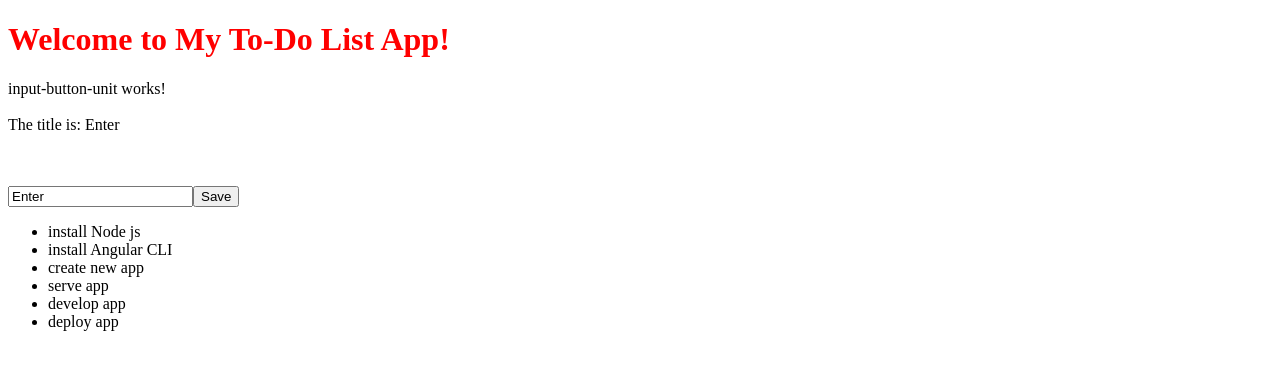
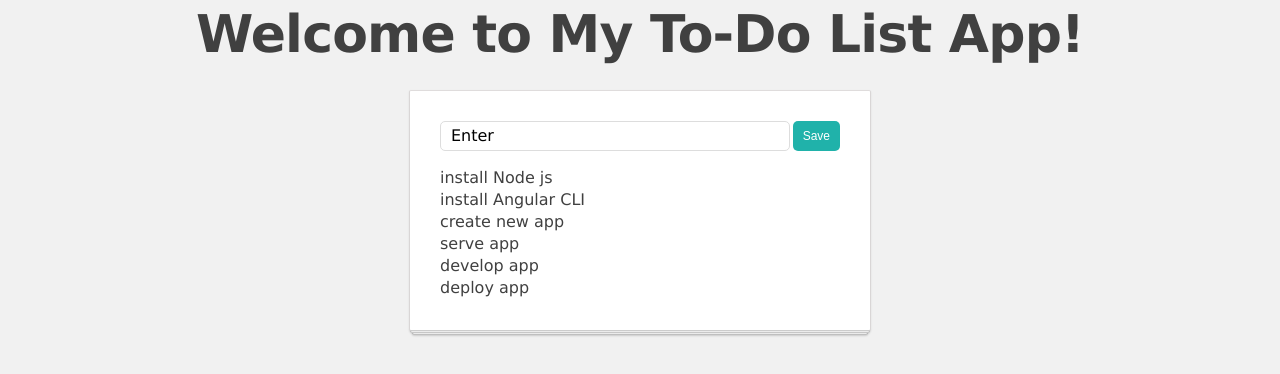
Before and after one commit to DjihaneB/Angular-Tuto, an Angular app: page / in a window 1280 px wide. Shown: the top 374 px of the page. Built offline with nearby package versions, Linux system fonts and the light colour scheme.

Commit message:
Add Style

```diff
--- a/src/app/app.component.html
+++ b/src/app/app.component.html
@@ -1,5 +1,5 @@
-<h1>
+<div class="app-title">
   Welcome to {{ title }}!
-</h1>
+</div>
 
 <app-list-manager></app-list-manager>
--- a/src/app/app.component.scss
+++ b/src/app/app.component.scss
@@ -1,3 +1,18 @@
-h1{
-    color:red;
-}
+.todo-item {
+    padding: 10px 0;
+    border-top: solid 1px #ddd;
+    min-height: 30px;
+    line-height: 30px;
+    display: flex;
+    justify-content: space-between;
+  }
+
+  .todo-checkbox {
+    flex-shrink: 0;
+    margin: auto 1ex auto 0;
+  }
+
+  .todo-title {
+    flex-grow: 1;
+    padding-left: 11px;
+  }
--- a/src/app/input-button-unit/input-button-unit.component.html
+++ b/src/app/input-button-unit/input-button-unit.component.html
@@ -1,15 +1,9 @@
-<p>
-    input-button-unit works!
-    <br><br>
-    The title is: {{ title }}
-</p>
-<br><br>
-
-<input
+<input class ="todo-input"
 #inputElementRef
 [value] = "title"
 (keyup.entre)="submitValue(getInputValue($event))">
 
-<button (click) = "submitValue(inputElementRef.value)" >
+<button class = "btn"
+(click) = "submitValue(inputElementRef.value)" >
   Save
 </button>
--- a/src/app/input-button-unit/input-button-unit.component.scss
+++ b/src/app/input-button-unit/input-button-unit.component.scss
@@ -0,0 +1,15 @@
+.todo-input {
+    padding: 4px 10px 4px;
+    font-size: 16px;
+    font-family: 'Lucida Grande', Verdana, sans-serif;
+    line-height: 20px;
+    border: solid 1px #dddddd;
+    border-radius: 5px;
+    flex-grow: 1;
+  }
+
+  :host(:not([hidden])) {
+    display: flex;
+    justify-content: space-between;
+    flex-grow: 1;
+  }
--- a/src/app/list-manager/list-manager.component.html
+++ b/src/app/list-manager/list-manager.component.html
@@ -1,3 +1,4 @@
+<div class="todo-app">
 <app-input-button-unit (submit)="addItem($event)"></app-input-button-unit>
 
 <ul>
@@ -5,3 +6,4 @@
     <app-todo-item [item]=" todoItem"></app-todo-item>
   </li>
 </ul>
+</div>
--- a/src/app/list-manager/list-manager.component.scss
+++ b/src/app/list-manager/list-manager.component.scss
@@ -0,0 +1,39 @@
+.todo-app {
+    position: relative;
+    width: 400px;
+    padding: 30px 30px 15px;
+    background: white;
+    border: 1px solid;
+    border-color: #dfdcdc #d9d6d6 #ccc;
+    border-radius: 2px;
+    -webkit-box-shadow: 0 1px 2px rgba(0, 0, 0, 0.1);
+    box-shadow: 0 1px 2px rgba(0, 0, 0, 0.1);
+    margin: 20px auto;
+  }
+
+  .todo-app::before, .todo-app::after {
+    content: '';
+    position: absolute;
+    z-index: -1;
+    height: 4px;
+    background: white;
+    border: 1px solid #ccc;
+    border-radius: 2px;
+  }
+
+  .todo-app::after {
+    bottom: -3px;
+    left: 0;
+    right: 0;
+    -webkit-box-shadow: 0 1px 2px rgba(0, 0, 0, 0.1);
+    box-shadow: 0 1px 2px rgba(0, 0, 0, 0.1);
+  }
+
+  .todo-app::before {
+    bottom: -5px;
+    left: 2px;
+    right: 2px;
+    border-color: #c4c4c4;
+    -webkit-box-shadow: 0 1px 2px rgba(0, 0, 0, 0.15);
+    box-shadow: 0 1px 2px rgba(0, 0, 0, 0.15);
+  }
--- a/src/styles.scss
+++ b/src/styles.scss
@@ -1 +1,54 @@
 /* You can add global styles to this file, and also import other style files */
+html, body, div, span,
+h1, p, ul, li {
+  padding: 0;
+  border: 0;
+  font: inherit;
+  vertical-align: baseline;
+}
+
+body {
+  background: #f1f1f1;
+  font-size: 16px;
+  line-height: 22px;
+  color: #404040;
+  font-family: 'Lucida Grande', Verdana, sans-serif;
+}
+
+ol, ul {
+  list-style: none;
+}
+
+.btn {
+  background: lightseagreen;
+  color: #fff;
+  padding: 3px 10px;
+  margin: 0 0 0 3px;
+  border: none;
+  border-radius: 5px;
+  font-size: 12px;
+  line-height: 24px;
+  cursor: pointer;
+  vertical-align: bottom;
+}
+
+.btn:hover {
+  background: lightslategrey;
+}
+
+.btn-red {
+  background: red;
+}
+
+.btn-red:hover {
+  background: darkred;
+}
+
+.app-title {
+  font-size: 52px;
+  line-height: 52px;
+  margin-bottom: 30px;
+  font-weight: bold;
+  text-align: center;
+  letter-spacing: -0.8px;
+}
```
